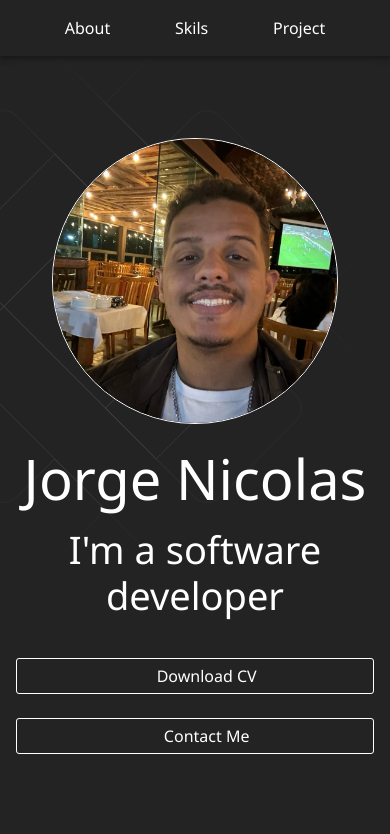
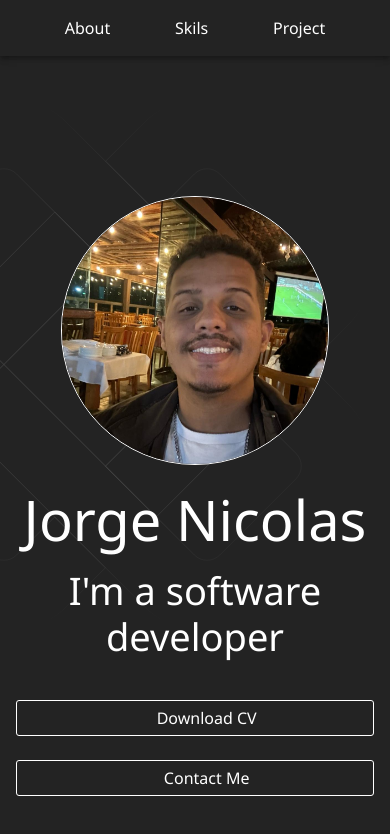
Before and after one commit to NicolasJr19/my-portifolio, a React (Vite) app: page / in a window 390 px wide. Shown: the top 834 px of the page. Built offline with nearby package versions, Linux system fonts and the light colour scheme; some icons are missing.

Commit message:
fix: hero components and layout responsive

```diff
--- a/src/pages/Home/sections/Hero/hero.tsx
+++ b/src/pages/Home/sections/Hero/hero.tsx
@@ -11,10 +11,17 @@ const Hero = () => {
         backgroundColor: theme.palette.primary.main,
         height: "100vh",
         display: "flex",
-        alignItems:"center"
+        alignItems:"center",
+        [theme.breakpoints.up('xs')]:{ //<= mobile
+            paddingTop: "100px"
+        },
+        [theme.breakpoints.up('md')]:{ //>=mobile
+            paddingTop: "0px"
+
+        }
     }))
     const StyledImg = styled("img")(()=>({
-        width: "80%",
+        width: "75%",
         border: `1px solid ${theme.palette.primary.contrastText}`,
         borderRadius: "50%"
     }))
```
